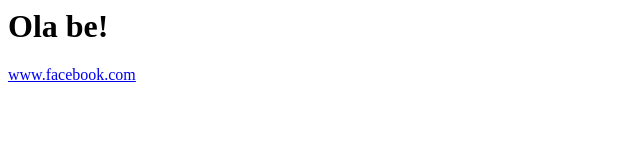
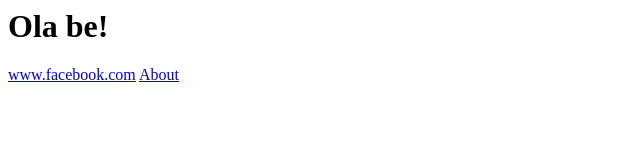
Before and after one commit to anamportugal/anampsilva.github.io, a plain HTML site: page index.html in a window 1280 px wide. Shown: the full height of the page, 0-640 px from the left. Drawn offline with Linux system fonts and the light colour scheme.

Commit message:
Update index.html

```diff
--- a/index.html
+++ b/index.html
@@ -1,2 +1,3 @@
 <h1>Ola be!</h1>
 <a href="http://www.facebook.com">www.facebook.com</a>
+<a href="aboutme.html">About</a>
```
